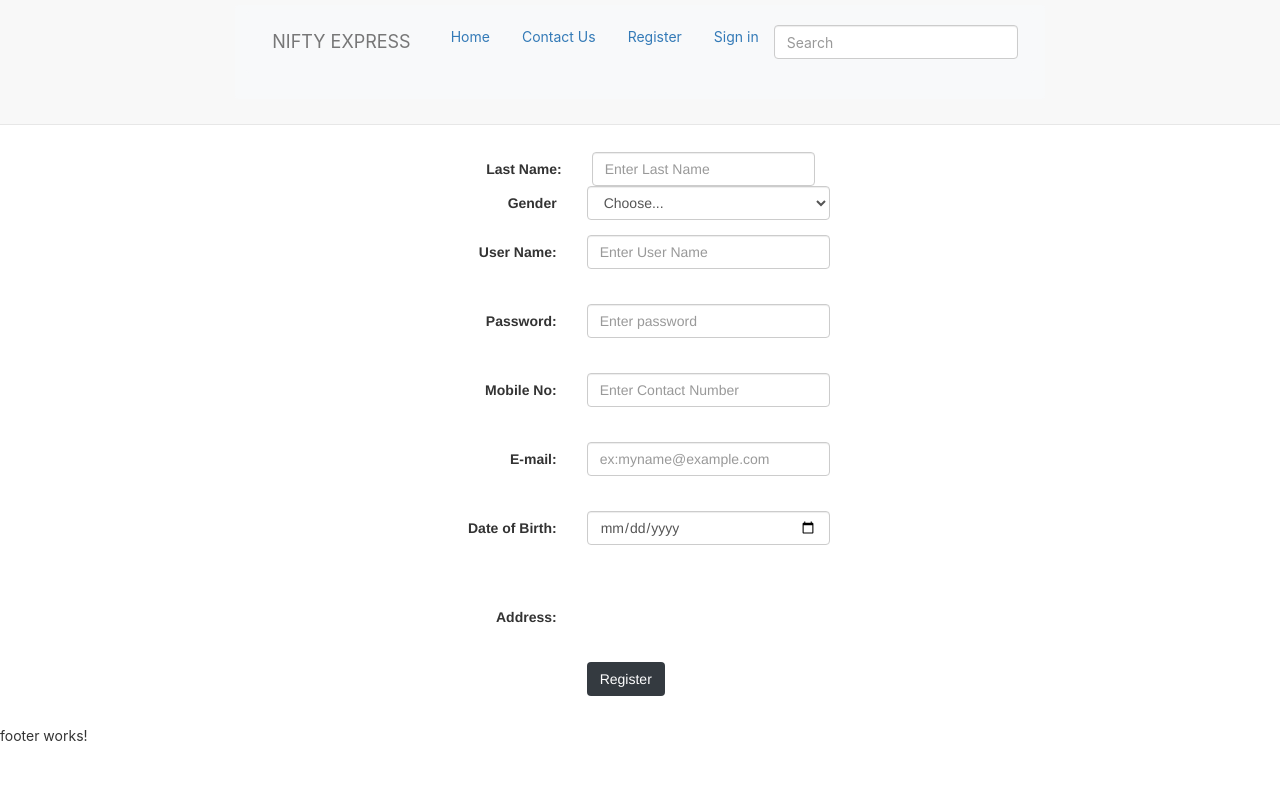
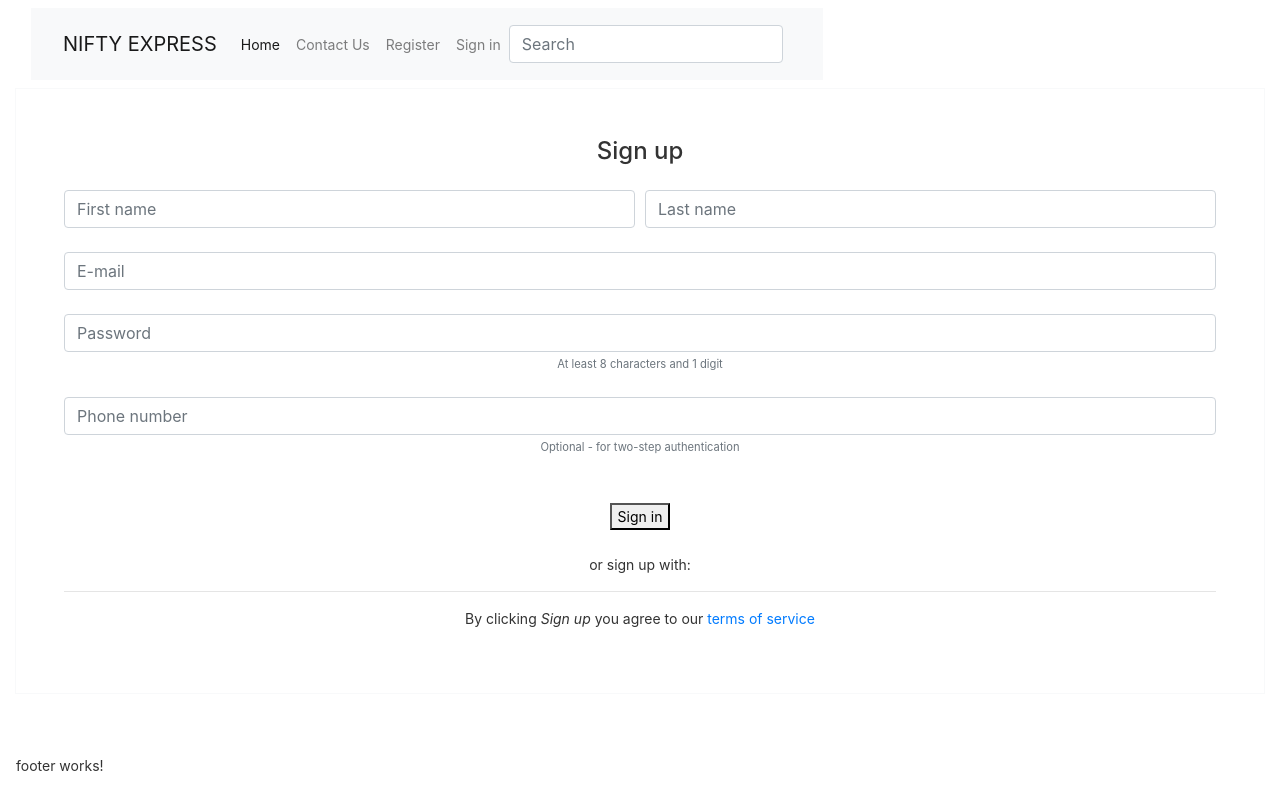
Before and after one commit to sunilshukla77/niftyexpress, an Angular app: page /signup in a window 1280 px wide. Built offline with nearby package versions, Linux system fonts and the light colour scheme.

Commit message:
fix footer

```diff
--- a/src/app/app.component.html
+++ b/src/app/app.component.html
@@ -1,5 +1,5 @@
 
-    <div class= "content-wrapper">
+<div class= "container-fluid">
     <section id="global header">
         <nav id="header-topnav" class="navbar navbar-default navbar-fixed-top" data-linkcomponentname="top nav">
             <div>
@@ -11,8 +11,10 @@
             <router-outlet></router-outlet>
     </section>
     <section id="global footer">
-        <div>
-            <app-footer></app-footer>
-        </div>
+        <nav class="navbar fixed-bottom navbar-light bg-ligh" data-linkcomponentname="fixed-bottom">
+            <div>
+                <app-footer></app-footer>
+            </div>
+        </nav>
     </section>
-    </div>
+</div>
--- a/src/app/header/header.component.html
+++ b/src/app/header/header.component.html
@@ -7,22 +7,22 @@
       </a>
     </div>
 
-    <button class="navbar-toggler" type="button" data-toggle="collapse" data-target="#navbarNavDropdown"
-      aria-controls="navbarNavDropdown" aria-expanded="false" aria-label="Toggle navigation">
+    <button class="navbar-toggler" type="button" data-toggle="collapse" data-target="#navbarSupportedContent" aria-controls="navbarSupportedContent" aria-expanded="false" aria-label="Toggle navigation">
       <span class="navbar-toggler-icon"></span>
     </button>
-    <div class="collapse navbar-collapse" id="navbarNavDropdown">
-      <ul class="nav nav-pills mb-3" id="pills-tab" role="tablist">
-        <li class="nav-item" role="presentation">
-          <a class="nav-link" aria-haspopup="true" href="#" [routerLink]="['/home']">Home</a>
+
+    <div class="collapse navbar-collapse" id="navbarSupportedContent">
+      <ul class="navbar-nav mr-auto">
+        <li class="nav-item active">
+          <a class="nav-link active" aria-haspopup="true" href="#" [routerLink]="['/home']">Home</a>
         </li>
-        <li class="nav-item" role="presentation">
+        <li class="nav-item">
           <a class="nav-link" aria-haspopup="true" href="#" [routerLink]="['/contactus']">Contact Us</a>
         </li>
-       <li class="nav-item" role="presentation">
+       <li class="nav-item">
           <a class="nav-link" aria-haspopup="true" href="#" [routerLink]="['signup']">Register</a>
         </li>
-        <li class="nav-item" role="presentation">
+        <li class="nav-item">
           <a class="nav-link" aria-haspopup="true" href="#" [routerLink]="['/signin']">Sign in</a>
         </li>
       </ul>
--- a/src/app/signup/registration.component.html
+++ b/src/app/signup/registration.component.html
@@ -1,96 +1,66 @@
-<!DOCTYPE html>
-<html lang="en">
-<head>
-  <title>Bootstrap Example</title>
-  <meta charset="utf-8">
-  <meta name="viewport" content="width=device-width, initial-scale=1">
-  <link rel="stylesheet" href="https://maxcdn.bootstrapcdn.com/bootstrap/3.4.1/css/bootstrap.min.css">
-  <script src="https://ajax.googleapis.com/ajax/libs/jquery/3.5.1/jquery.min.js"></script>
-  <script src="https://maxcdn.bootstrapcdn.com/bootstrap/3.4.1/js/bootstrap.min.js"></script>
-  <script src="https://cdnjs.cloudflare.com/ajax/libs/popper.js/1.16.0/umd/popper.min.js"></script>
-</head>
-<body>
+<!-- Default form register -->
+<form class="text-center border border-light p-5">
 
-<div class="container">
-    <div class="row">
-        <div class="col-sm-4 col-sm-offset-4">
-          <h2 class="text-center">Registration Form</h2> <br>
-  <form class="form-horizontal ">
+  <p class="h4 mb-4">Sign up</p>
 
-    <div class="form-group">
-      <label class="control-label col-sm-4" >First&nbsp;Name:</label>
-      <div class="col-sm-8">
-        <input type="text" class="form-control" id="firstname" placeholder="Enter First Name" name="firstname"><!--  [(ngModel)]= "signup.firstname"> -->
-      </div>
-    </div> <br>
-    <div class="form-group">
-        <label class="control-label col-sm-4" >Last&nbsp;Name:</label>
-        <div class="col-sm-8">
-          <input type="text" class="form-control" id="lastname" placeholder="Enter Last Name" name="lastname"> <!-- [(ngModel)]= "signup.lastname">
-        </div> -->
-      </div> <br>
+  <div class="form-row mb-4">
+    <div class="col">
+      <!-- First name -->
+      <input type="text" id="defaultRegisterFormFirstName" class="form-control" placeholder="First name">
+    </div>
+    <div class="col">
+      <!-- Last name -->
+      <input type="text" id="defaultRegisterFormLastName" class="form-control" placeholder="Last name">
+    </div>
+  </div>
 
-      <div class="form-group">
-        <label class="control-label col-sm-4" >Gender</label>
-        <div class="col-sm-8">
-        <select id="inputState" placeholder ="Select Gender" class="form-control" name="gender"><!--  [(ngModel)]= "signup.gender"> -->
-          <option selected>Choose...</option>
-          <option>Male</option>
-          <option>Female</option>
-          <option>Other</option>
-        </select>
-      </div>
+  <!-- E-mail -->
+  <input type="email" id="defaultRegisterFormEmail" class="form-control mb-4" placeholder="E-mail">
+
+  <!-- Password -->
+  <input type="password" id="defaultRegisterFormPassword" class="form-control" placeholder="Password" aria-describedby="defaultRegisterFormPasswordHelpBlock">
+  <small id="defaultRegisterFormPasswordHelpBlock" class="form-text text-muted mb-4">
+    At least 8 characters and 1 digit
+  </small>
+
+  <!-- Phone number -->
+  <input type="text" id="defaultRegisterPhonePassword" class="form-control" placeholder="Phone number" aria-describedby="defaultRegisterFormPhoneHelpBlock">
+  <small id="defaultRegisterFormPhoneHelpBlock" class="form-text text-muted mb-4">
+    Optional - for two-step authentication
+  </small>
+
+  <!-- Newsletter -->
+ <!--  <div class="row">
+    <div class="col-md-6 mx-auto d-flex justify-content-center">
+      <mdb-checkbox [default]="true">Subscribe to our newsletter</mdb-checkbox>
     </div>
-      <div class="form-group">
-        <label class="control-label col-sm-4" >User Name:</label>
-        <div class="col-sm-8">
-          <input type="text" class="form-control" id="username" placeholder="Enter User Name" name="username"><!--  [(ngModel)]= "signup.username"> -->
-        </div>
-      </div> <br>
-      <div class="form-group">
-        <label class="control-label col-sm-4" >Password:</label>
-        <div class="col-sm-8">
-          <input type="password" class="form-control" id="password" placeholder="Enter password" name="password"><!--  [(ngModel)]= "signup.password"> -->
-        </div>
-      </div> <br>
-      <div class="form-group">
-        <label class="control-label col-sm-4" >Mobile&nbsp;No:</label>
-        <div class="col-sm-8">
-          <input type="number" class="form-control" id="contactno" placeholder="Enter Contact Number" name="contactno">
-        </div>
-      </div> <br>
-      <div class="form-group">
-        <label class="control-label col-sm-4" >E-mail:</label>
-        <div class="col-sm-8">
-          <input type="email" class="form-control" id="email" placeholder="ex:myname@example.com" name="email" >
-        </div>
-      </div> <br>
-      <div class="form-group">
-        <label class="control-label col-sm-4" >Date&nbsp;of&nbsp;Birth:</label>
-        <div class="col-sm-8">
-          <input type="date" class="form-control" id="dateofbirth"  name="dateofbirth">
-        </div>
-      </div> <br> <br>
+  </div> -->
 
-      <div class="form-group">
-        <label class="control-label col-sm-4" >Address:</label>
-       <!--  <div class="col-sm-8">
-            <input type="text" class="form-control" id="laneno" placeholder="Enter Address" name="laneno" [(ngModel)]= "signup.address.laneno"> <br>
-            <input type="text" class="form-control" id="city" placeholder="Enter City" name="city" [(ngModel)]= "signup.address.city"> <br>
-            <input type="text" class="form-control" id="state" placeholder="Enter State" name="state" [(ngModel)]= "signup.address.state"> <br>
-            <input type="number" class="form-control" id="Zipcode" placeholder="Enter zipcode" name="zipcode" [(ngModel)]= "signup.address.zipcode"> <br>
-            <input type="text" class="form-control" id="country" placeholder="Enter Country" name="country" [(ngModel)]= "signup.address.country"> <br>
-          </div> -->
-      </div> <br>
-     <div class="form-group">
-      <div class="col-sm-offset-4 col-sm-4">
-        <button type="submit" class="btn btn btn-dark" >Register</button>
-      </div>
-    </div>
-</div>
+  <!-- Sign up button -->
+  <button mdbBtn color="info" block="true" class="my-4" type="submit">Sign in</button>
+
+  <!-- Social register -->
+  <p>or sign up with:</p>
+
+  <!-- <a type="button" class="light-blue-text mx-2">
+    <mdb-icon fab icon="facebook"></mdb-icon>
+  </a>
+  <a type="button" class="light-blue-text mx-2">
+    <mdb-icon fab icon="twitter"></mdb-icon>
+  </a>
+  <a type="button" class="light-blue-text mx-2">
+    <mdb-icon fab icon="linkedin"></mdb-icon>
+  </a>
+  <a type="button" class="light-blue-text mx-2">
+    <mdb-icon fab icon="github"></mdb-icon>
+  </a> -->
+
+  <hr>
+
+  <!-- Terms of service -->
+  <p>By clicking
+    <em>Sign up</em> you agree to our
+    <a href="" target="_blank">terms of service</a></p>
+
 </form>
-</div>
-</div>
-</div>
-</body>
-</html>
+<!-- Default form register -->
```
